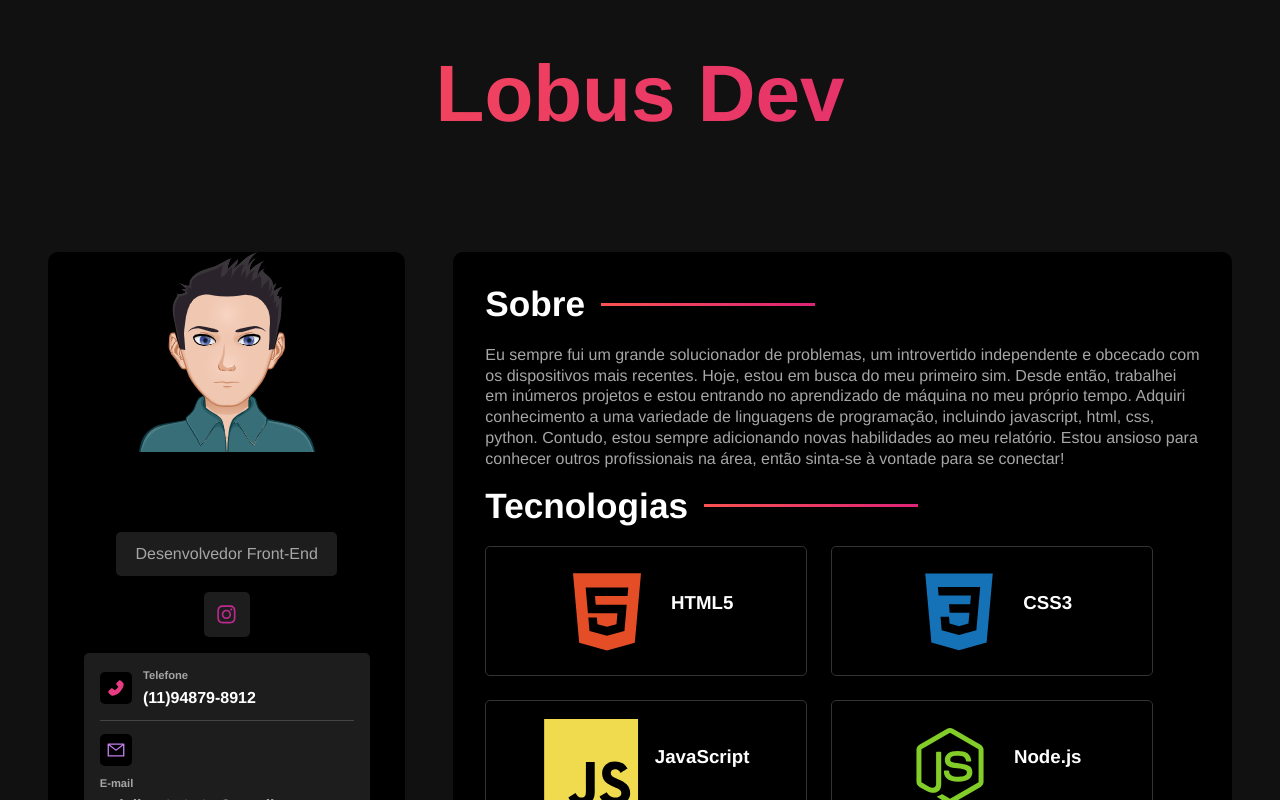
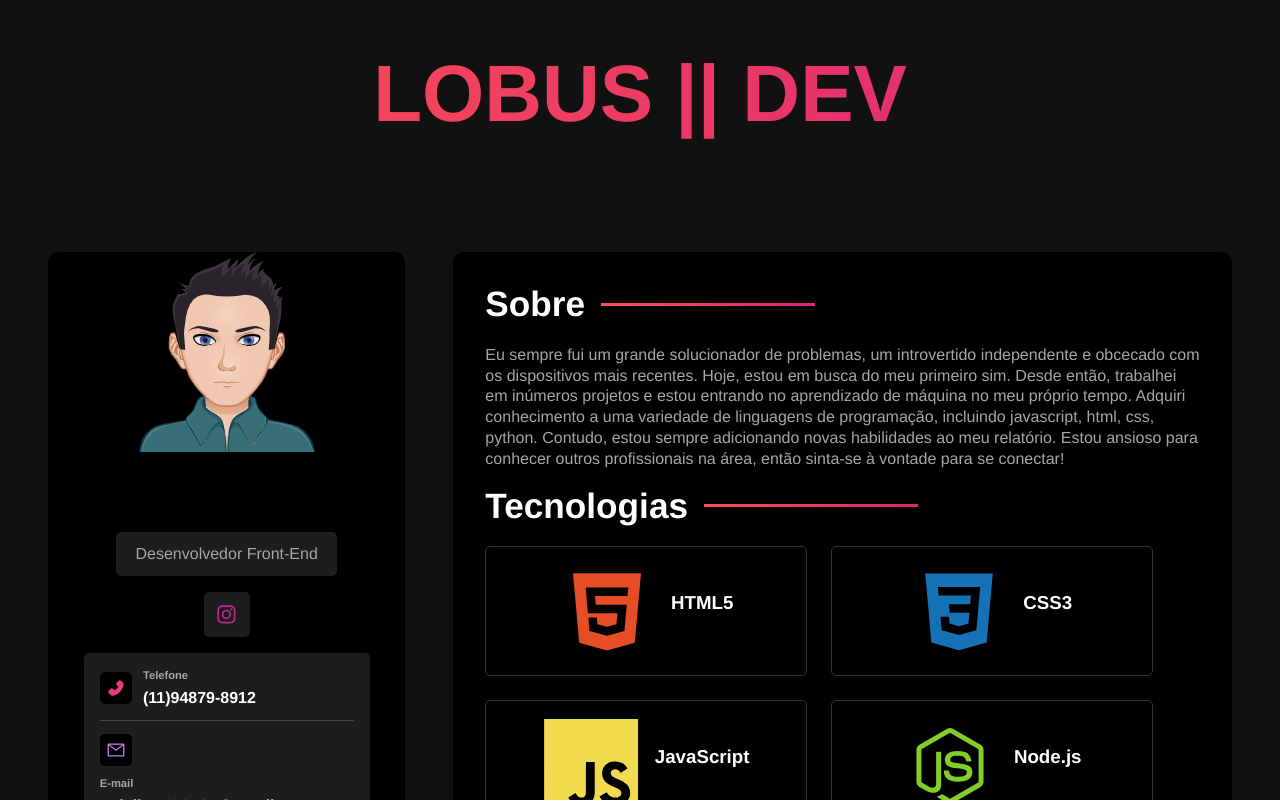
Before and after one commit to guisilva10/Lobus-dev, a React (Vite) app: page / in a window 1280 px wide. Shown: the top 800 px of the page. Built offline with nearby package versions, Linux system fonts and the light colour scheme.

Commit message:
Update App.jsx

```diff
--- a/src/App.jsx
+++ b/src/App.jsx
@@ -7,7 +7,7 @@ function App() {
 
   return (
     <div id="portfolio">
-      <h1>Lobus Dev</h1>
+      <h1>LOBUS || DEV</h1>
       <Sidebar/>
       <MainContent/>
     </div>
```
